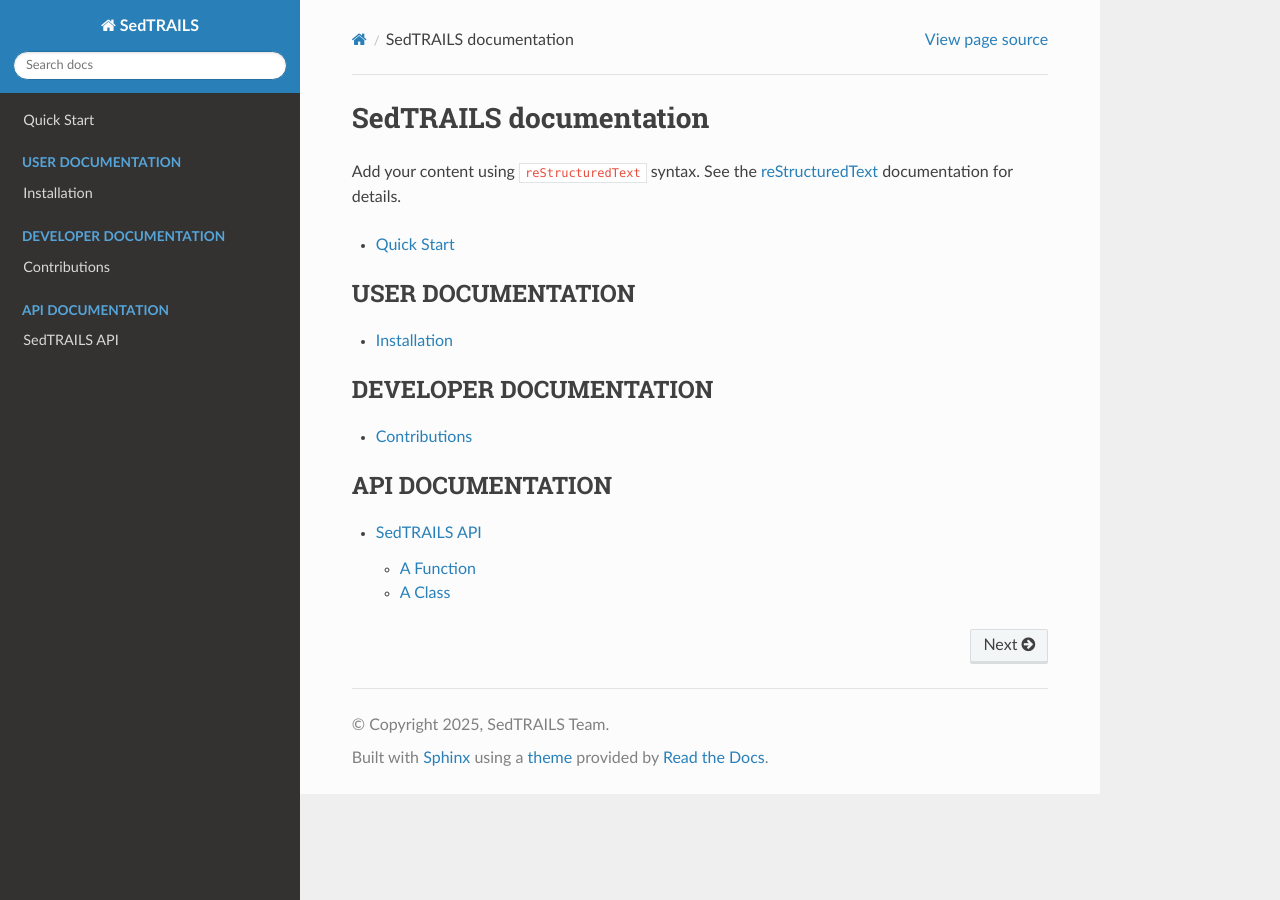
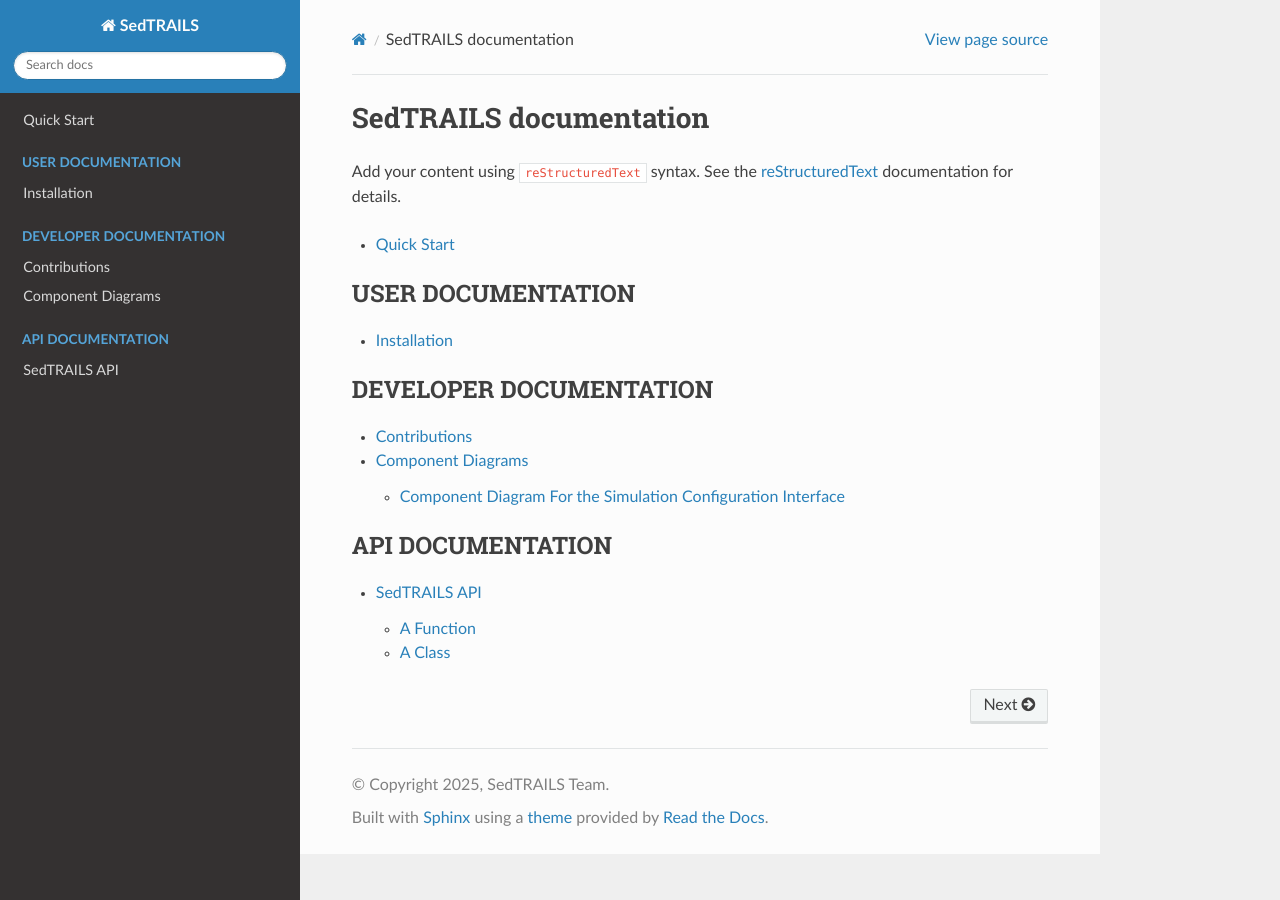
Before and after one commit to sgpearson17/sedtrails-sgp, a Sphinx documentation site: the page built from docs/index.rst, in a window 1280 px wide. Built offline with Sphinx 7.4.7 and the Read the Docs theme 3.1.0, drawn with Linux system fonts in a browser that asks for light colours; pages that are not in the unit, such as notebooks, are missing from menus; some of the changed lines change nothing that is shown.

Commit message:
Add description for the simulation configuration interface

```diff
--- /dev/null
+++ b/docs/developer/architecture/software-diagrams.md
@@ -0,0 +1,69 @@
+# Component Diagrams
+
+## Component Diagram For the Simulation Configuration Interface
+
+### User Interaction
+
+#### Modeler
+- **Role**: End user who aims to track sand particles in a coastal system.
+- **Input**: Provides simulation configurations via:
+  - Terminal commands (CLI)
+  - YAML configuration files
+
+---
+
+### Architectural Layers
+
+#### Simulation Configuration Interface (container)
+This container abstracts the workflow needed to prepare simulation configurations for SedTRAILS. It contains the following components:
+
+##### Simulation CLI (component)
+- **Technology**: `Python`, `Typer`
+- **Purpose**: Presents the commands to the user via a Command Line Interface.
+- **Responsibilities**:
+  - Collects user input for simulation setup.
+  - Passes configuration data and instructions to the **Configuration Controller**.
+
+##### Configuration Controller (component)
+- **Technology**: `Python`
+- **Purpose**: Central logic handler for configuration management.
+- **Responsibilities**:
+  - Reads and interprets YAML configuration files.
+  - Applies default configuration values when needed.
+  - Distributes complete configuration data to downstream components.
+
+##### Validator (component)
+- **Technology**: `YAML`
+- **Purpose**: Validates input configuration files against the SedTRAILS schema.
+- **Interaction**: Operates on file content provided by the **Configuration Controller**.
+
+---
+
+### External Components
+
+These components receive configuration data from the Simulation Configuration Interface and are responsible for simulation execution and data transformation.
+
+##### Lagrangian Particle Tracer (component)
+- **Technology**: `Python`
+- **Description**: Core simulation engine.
+- **Function**: Computes particle positions \((x, y, t)\) in a coastal system using provided configuration.
+- **Input**: Receives validated configurations from the **Configuration Controller**.
+
+##### Transport Converter (component)
+- **Technology**: `Python`
+- **Description**: Data adapter for external flow-field datasets.
+- **Function**:
+  - Reads and converts 'transport flow–field data' into SedTRAILS-compatible formats and physical units.
+  - Interfaces with the **Configuration Controller** to ensure compatibility with the rest of the pipeline.
+
+---
+
+### Data Flow Summary
+
+1. **Modeler** initiates the simulation via CLI or configuration file.
+2. **Simulation CLI** exposes commands and forwards user inputs.
+3. **Configuration Controller**:
+   - Reads and interprets configuration files.
+   - Sends content to **Validator** for schema validation.
+   - Distributes validated configurations to **Lagrangian Particle Tracer** and **Transport Converter**.
+4. **Lagrangian Particle Tracer** and **Transport Converter** execute tasks based on configurations.
--- a/docs/index.rst
+++ b/docs/index.rst
@@ -28,6 +28,7 @@
    :caption: DEVELOPER DOCUMENTATION
 
    developer/contribution
+   developer/architecture/software-diagrams
 
 .. toctree::
    :maxdepth: 2
```
